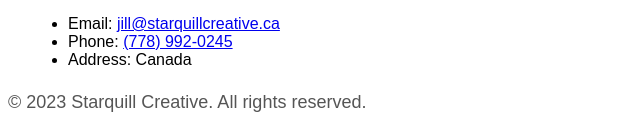
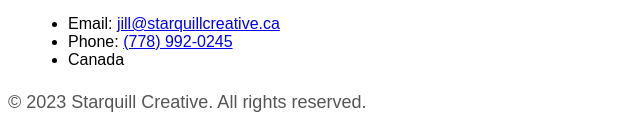
Before and after one commit to starquillcreative/artcode, a plain HTML site: page index.html in a window 1280 px wide. Shown: the part 661-797 px from the top of the page, 0-640 px from the left. Drawn offline with Linux system fonts and the light colour scheme.

Commit message:
Update index.html

```diff
--- a/index.html
+++ b/index.html
@@ -1,7 +1,7 @@
 <!DOCTYPE html>
 <html>
 <head>
-	<title>Starquill Creative - Your Partner for Community Engagement</title>
+	<title>Starquill Creative - Your Partner in Community Engagement</title>
 	<style>
 		body {
 			font-family: Arial, sans-serif;
@@ -70,7 +70,7 @@
 			<ul>
 				<li>Email: <a href="mailto:jill@starquillcreative.ca">jill@starquillcreative.ca</a></li>
 				<li>Phone: <a href="tel:+1-778-992-0245">(778) 992-0245</a></li>
-				<li>Address: Canada</li>
+				<li>Canada</li>
 			</ul>
 		</section>
 	</main>
```
